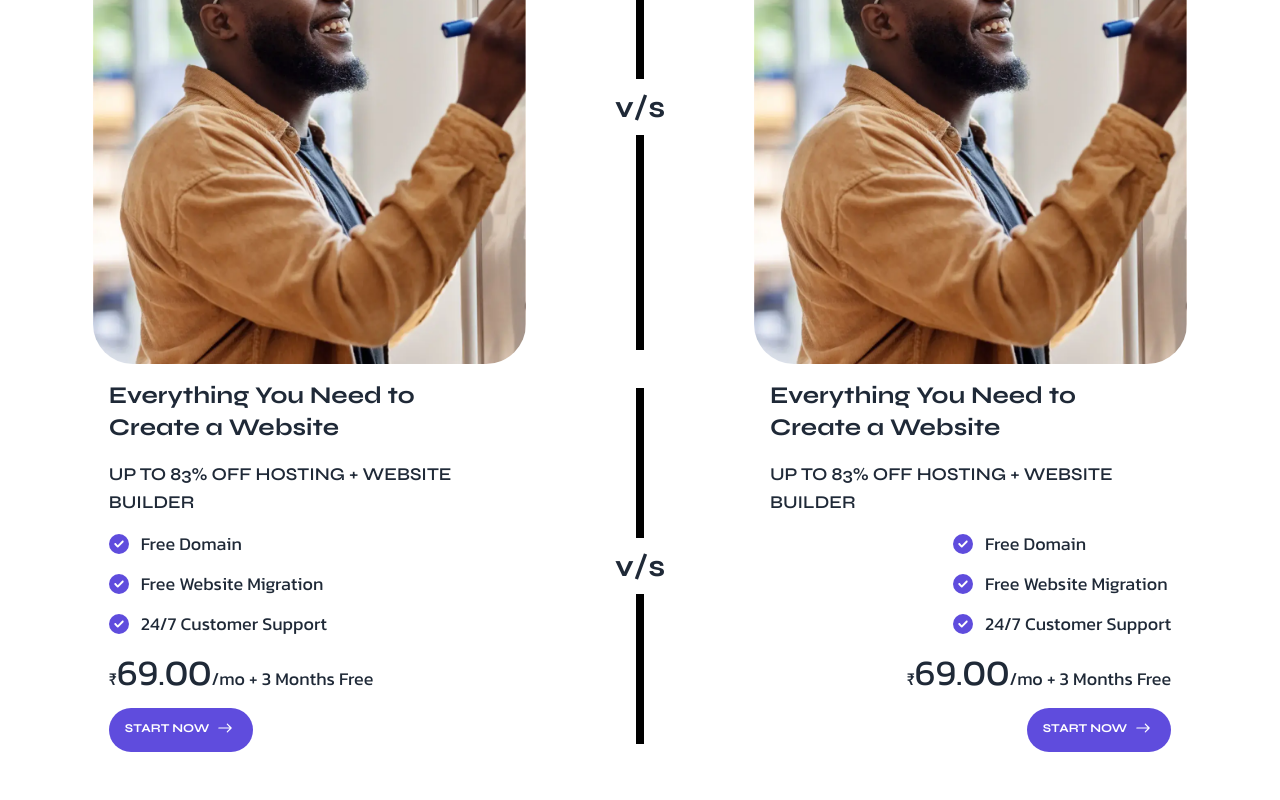
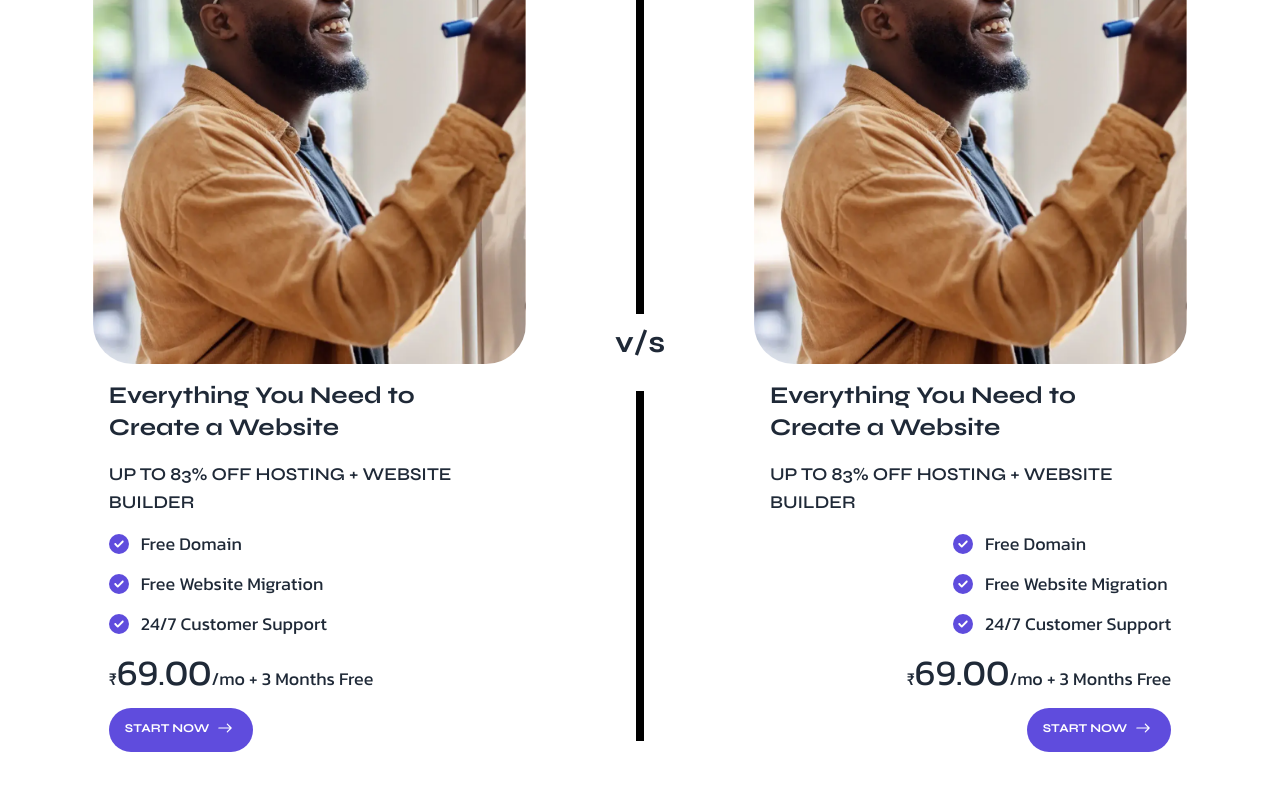
Before and after one commit to dileep8269/acumens-media, a React (Vite) app: page /LandingPage.htm in a window 1280 px wide. Shown: the part 240-1040 px from the top of the page. Built offline with nearby package versions, Linux system fonts and the light colour scheme.

Commit message:
add code

```diff
--- a/src/components/LandingPageComponents/HeroL.jsx
+++ b/src/components/LandingPageComponents/HeroL.jsx
@@ -10,9 +10,9 @@ const HeroL = ({ borderColor, buttonBg, listColor, bgColor }) => {
           <img src='GettyImages-1437209359.webp' alt="sdsds" className='w-full h-[500px] object-cover rounded-[40px] ' />
         </div>
         <div className="flex  justify-center items-center gap-2 flex-col w-full md:w-[20%] space-y-2">
-          <div className={`w-2 ${bgColor} border h-[215px] ${borderColor}`}></div>
+          <div className={`w-2 ${bgColor} border h-[450px] ${borderColor}`}></div>
+          {/* <div className={`w-2 ${bgColor} border h-[215px] ${borderColor}`}></div> */}
           <h1 className="text-3xl font-syne font-bold leading-6 tracking-normal"> v/s </h1>
-          <div className={`w-2 ${bgColor} border h-[215px] ${borderColor}`}></div>
         </div>
         <div className="w-full md:w-[38%]">
           <img src='GettyImages-1437209359.webp' alt="sdsds" className='w-full h-[500px] object-cover rounded-[40px]' />
@@ -42,9 +42,9 @@ const HeroL = ({ borderColor, buttonBg, listColor, bgColor }) => {
         </div>
 
         <div className="flex  justify-center items-center gap-2 flex-col w-full md:w-[20%] space-y-2">
-          <div className={`w-2 ${bgColor} border h-[150px] ${borderColor}`}></div>
-          <h1 className="text-3xl font-syne font-bold leading-6 tracking-normal"> v/s </h1>
-          <div className={`w-2 ${bgColor} border h-[150px] ${borderColor}`}></div>
+          <div className={`w-2 ${bgColor} border h-[350px] ${borderColor}`}></div>
+          {/* <h1 className="text-3xl font-syne font-bold leading-6 tracking-normal"> v/s </h1> */}
+          {/* <div className={`w-2 ${bgColor} border h-[150px] ${borderColor}`}></div> */}
         </div>
 
         <div className="w-full md:w-[38%] flex flex-col justify-end items-end space-y-4 p-4">
--- a/src/components/aiSolutionPageComponents/ServiceCard.jsx
+++ b/src/components/aiSolutionPageComponents/ServiceCard.jsx
@@ -44,7 +44,7 @@ const ServiceCard = ({ services }) => {
                                 {
                                     service.list.map((service, index) => (
 
-                                        <li key={index} className='flex flex-row gap-x-3 justify-start items-center'> <span className="text-blue-Purple text-xl"><FaCircleCheck /></span> <span>{service}</span></li>
+                                        <li key={index} className='flex flex-row gap-x-3 justify-start items-center'> <span className="text-blue-Purple text-xl"><FaCircleCheck /></span> <span className="text-[14px]">{service}</span></li>
 
                                     ))
                                 }
--- a/src/components/homePageComponents/Footer.jsx
+++ b/src/components/homePageComponents/Footer.jsx
@@ -28,7 +28,7 @@ const Footer = () => {
 
                 <div className='space-y-5'>
                     <h5 className='text-lg font-bold font-syne text-black text-center'>Services</h5>
-                    <div className="flex justify-center flex-col md:flex-row md:justify-between items-start gap-2 md:gap-8">
+                    <div className="flex justify-center flex-col lg:flex-row lg:justify-between items-start gap-2 lg:gap-8">
                         <div>
                             <ul className='cursor-pointer flex flex-col gap-y-2'>
                                 {
```
